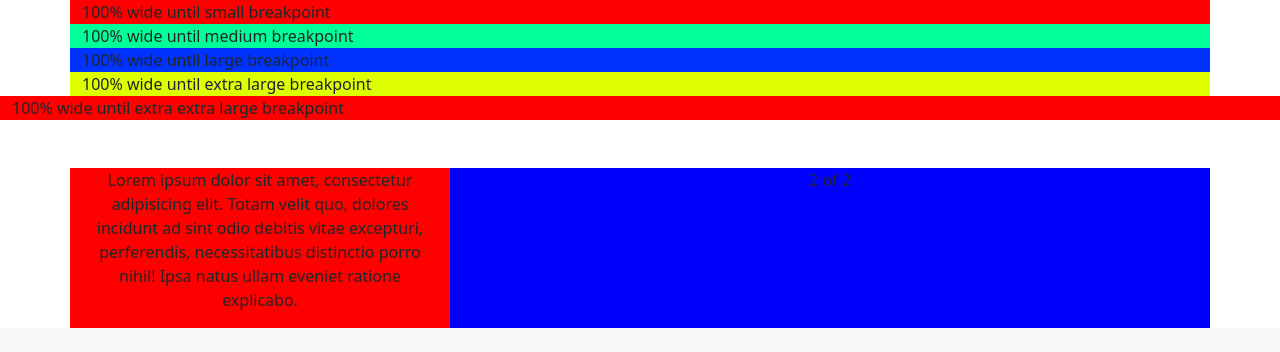
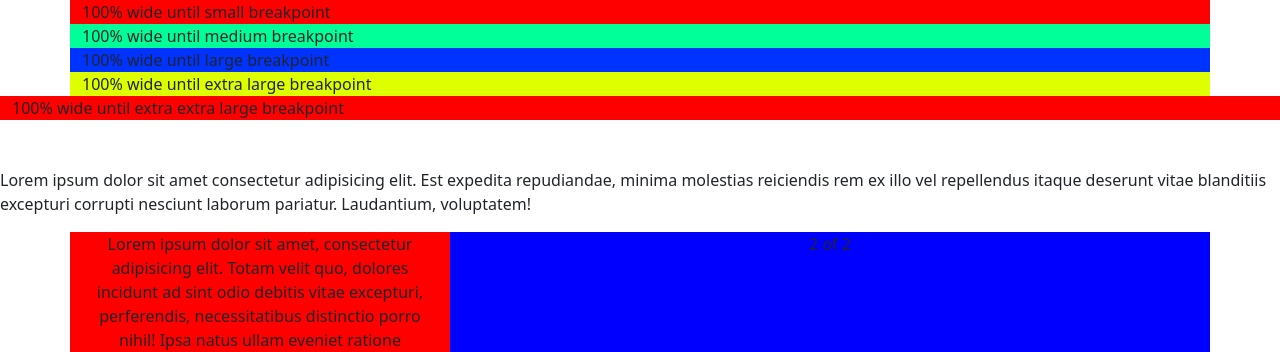
Before and after one commit to ColegioElBelloto2023/Ejemplos-para-sus-portafolios, a plain HTML site: page index.html in a window 1280 px wide. Shown: the top 352 px of the page. Drawn offline with nearby package versions, Linux system fonts and the light colour scheme.

Commit message:
Agregué unpárrafo en el index

```diff
--- a/index.html
+++ b/index.html
@@ -17,6 +17,8 @@
     <div class="container-xxl div5">100% wide until extra extra large breakpoint</div>
 
     <br><br>
+
+    <p>Lorem ipsum dolor sit amet consectetur adipisicing elit. Est expedita repudiandae, minima molestias reiciendis rem ex illo vel repellendus itaque deserunt vitae blanditiis excepturi corrupti nesciunt laborum pariatur. Laudantium, voluptatem!</p>
 
     <div class="container text-center">
         <div class="row">
```
